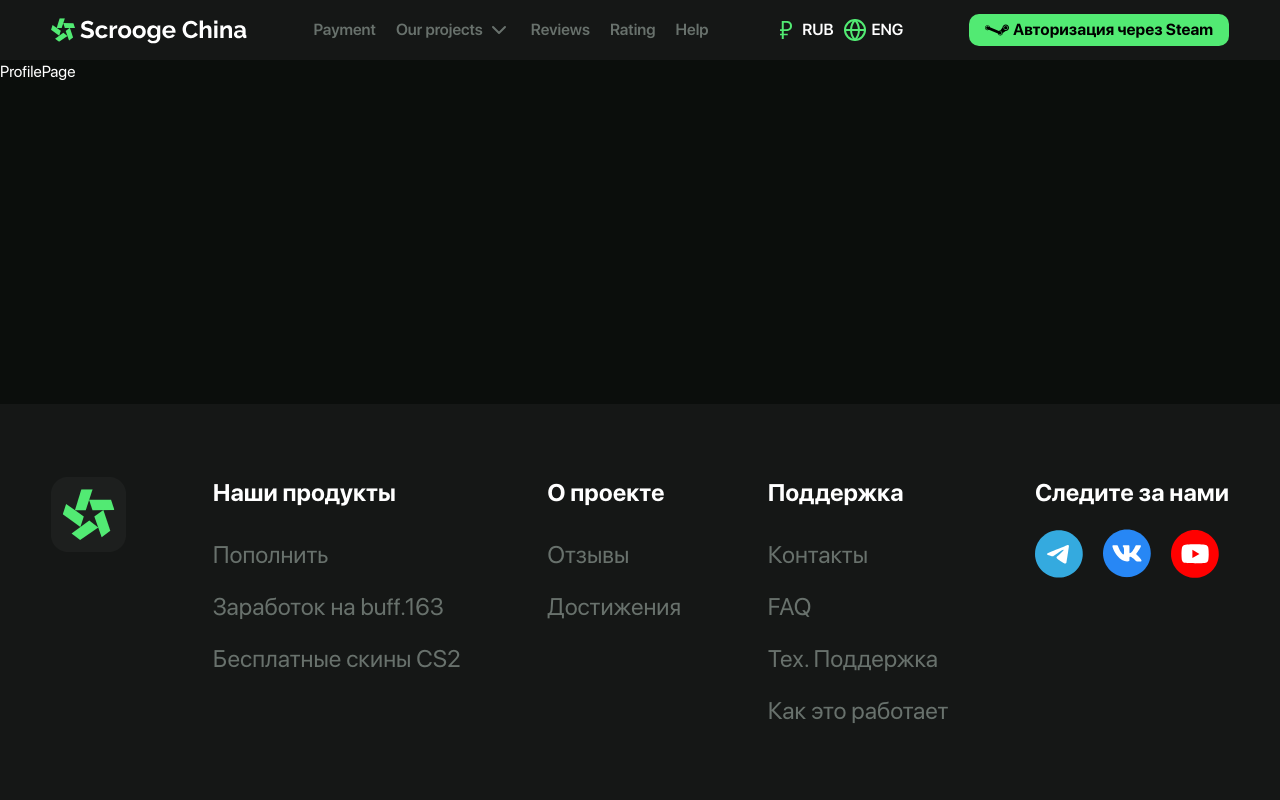
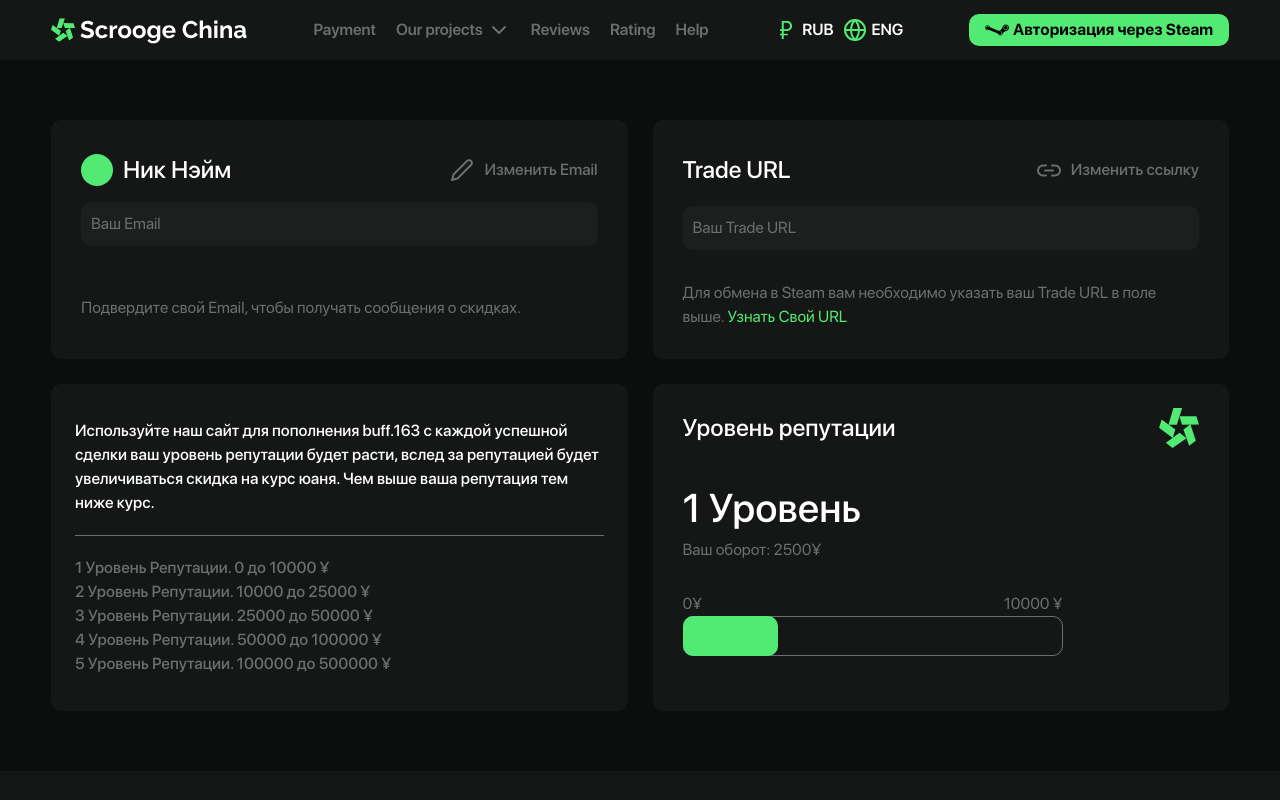
Before and after one commit to Alirahmon777/scrooge-china, a React (Vite) app: page /en/profile in a window 1280 px wide. Shown: the top 800 px of the page. Built offline with nearby package versions, Linux system fonts and the light colour scheme.

Commit message:
profile-body

```diff
--- /dev/null
+++ b/src/components/profile/ProfileButton.tsx
@@ -0,0 +1,18 @@
+import Button from '../ui/Button';
+
+interface IProps {
+  icon: string;
+  label: string;
+}
+
+const ProfileButton = ({ icon, label }: IProps) => {
+  return (
+    <Button
+      label={label}
+      leftIcon={icon}
+      className='bg-transparent gap-[10px] items-center [&_p]:text-gray font-medium'
+    />
+  );
+};
+
+export default ProfileButton;
--- /dev/null
+++ b/src/components/profile/ProfileData.tsx
@@ -0,0 +1,19 @@
+import ProfileButton from './ProfileButton';
+import editIcon from '@svgs/edit.svg';
+const ProfileData = () => {
+  return (
+    <div className='px-[30px] pb-[30px] pt-[34px] bg-header rounded-[10px]'>
+      <div className='flex items-center justify-between'>
+        <div className='flex items-center gap-[10px]'>
+          <span className='w-[32px] h-[32px] rounded-full bg-success' />
+          <h4 className='text-2xl font-medium'>Ник Нэйм</h4>
+        </div>
+        <ProfileButton label='Изменить Email' icon={editIcon} />
+      </div>
+      <div className='w-full bg-[#1D1F1E] text-gray rounded-[10px] p-[10px] mt-4'>Ваш Email</div>
+      <p className='text-gray mt-[50px]'>Подвердите свой Email, чтобы получать сообщения о скидках.</p>
+    </div>
+  );
+};
+
+export default ProfileData;
--- /dev/null
+++ b/src/components/profile/ProfileInfo.tsx
@@ -0,0 +1,20 @@
+const ProfileInfo = () => {
+  return (
+    <div className='px-6 py-[35px] font-medium flex flex-col gap-5 bg-header rounded-[10px]'>
+      <p>
+        Используйте наш сайт для пополнения buff.163 с каждой успешной сделки ваш уровень репутации будет расти, вслед
+        за репутацией будет увеличиваться скидка на курс юаня. Чем выше ваша репутация тем ниже курс.
+      </p>
+      <span className='w-full bg-gray h-[1px]' />
+      <p className='text-gray'>
+        1 Уровень Репутации. 0 до 10000 ¥<br />
+        2 Уровень Репутации. 10000 до 25000 ¥<br />
+        3 Уровень Репутации. 25000 до 50000 ¥<br />
+        4 Уровень Репутации. 50000 до 100000 ¥<br />
+        5 Уровень Репутации. 100000 до 500000 ¥<br />
+      </p>
+    </div>
+  );
+};
+
+export default ProfileInfo;
--- /dev/null
+++ b/src/components/profile/ProfileLevel.tsx
@@ -0,0 +1,32 @@
+import { getWidthLevel } from '@/utils/getWidthLevel';
+import logo from '@svgs/review/logo.svg';
+
+const ProfileLevel = () => {
+  return (
+    <div className='px-[30px] py-6 flex flex-col gap-[30px] bg-header rounded-[10px]'>
+      <div className='flex items-center justify-between'>
+        <h4 className='text-2xl font-medium'>Уровень репутации</h4>
+        <img src={logo} alt='logo icon' width={40} height={40} />
+      </div>
+      <div>
+        <p className='text-[40px] font-medium'>1 Уровень</p>
+        <span className='text-gray mt-0.5'>Ваш оборот: 2500¥</span>
+      </div>
+      <div className='max-w-[380px]'>
+        <div className='flex items-center justify-between text-gray'>
+          <p>0¥</p>
+          <p>10000 ¥</p>
+        </div>
+        <div className='relative overflow-x-hidden'>
+          <div className='bg-transparent border border-solid relative border-gray rounded-[10px] h-10' />
+          <span
+            className='bg-success rounded-[10px] h-full absolute left-0 top-0'
+            style={{ width: `${getWidthLevel(2500, 10000)}%` }}
+          />
+        </div>
+      </div>
+    </div>
+  );
+};
+
+export default ProfileLevel;
--- /dev/null
+++ b/src/components/profile/ProfileTrade.tsx
@@ -0,0 +1,19 @@
+import ProfileButton from './ProfileButton';
+import linkIcon from '@svgs/link.svg';
+const ProfileTrade = () => {
+  return (
+    <div className='px-[30px] pb-[30px] pt-[34px] bg-header rounded-[10px]'>
+      <div className='flex items-center justify-between'>
+        <h4 className='text-2xl font-medium'>Trade URL</h4>
+        <ProfileButton label='Изменить ссылку' icon={linkIcon} />
+      </div>
+      <div className='w-full bg-[#1D1F1E] text-gray rounded-[10px] p-[10px] mt-5'>Ваш Trade URL</div>
+      <p className='text-gray mt-[31px]'>
+        Для обмена в Steam вам необходимо указать ваш Trade URL в поле выше.{' '}
+        <span className='text-success'>Узнать Свой URL</span>
+      </p>
+    </div>
+  );
+};
+
+export default ProfileTrade;
--- a/src/pages/profile/page.tsx
+++ b/src/pages/profile/page.tsx
@@ -1,8 +1,21 @@
+import ProfileData from '@/components/profile/ProfileData';
+import ProfileInfo from '@/components/profile/ProfileInfo';
+import ProfileLevel from '@/components/profile/ProfileLevel';
+import ProfileTrade from '@/components/profile/ProfileTrade';
 
 const ProfilePage = () => {
   return (
-    <div>ProfilePage</div>
-  )
-}
+    <section className='my-[60px]'>
+      <div className='container'>
+        <div className='w-full grid grid-cols-2 gap-[25px]'>
+          <ProfileData />
+          <ProfileTrade />
+          <ProfileInfo />
+          <ProfileLevel />
+        </div>
+      </div>
+    </section>
+  );
+};
 
-export default ProfilePage
+export default ProfilePage;
--- /dev/null
+++ b/src/utils/getWidthLevel.ts
@@ -0,0 +1,5 @@
+export function getWidthLevel(value: number, maxValue: number) {
+  if (!isNaN(value) && maxValue !== undefined && maxValue !== 0) {
+    return Math.ceil((value / maxValue) * 100);
+  }
+}
```
Also changed, not shown: src/assets/svgs/edit.svg (added), src/assets/svgs/link.svg (added).
